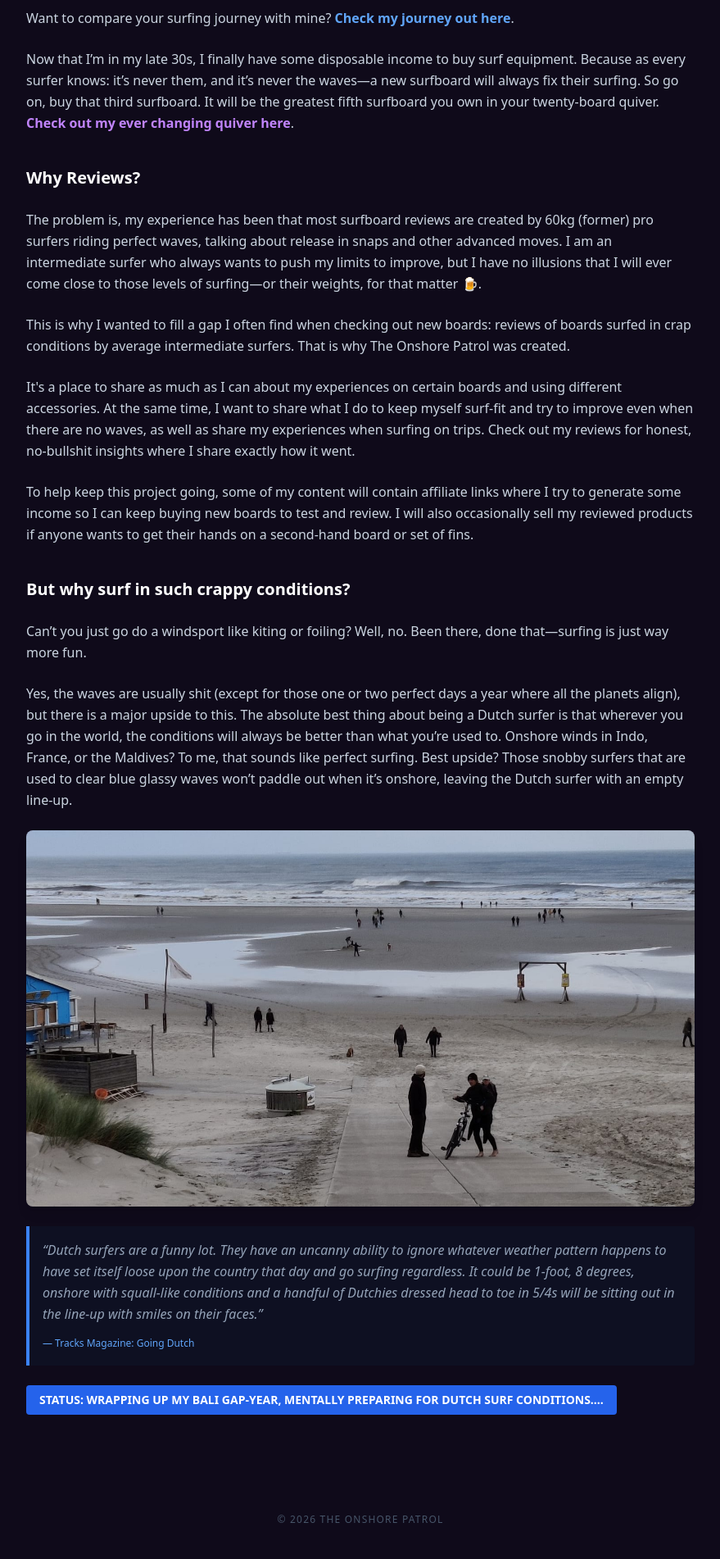
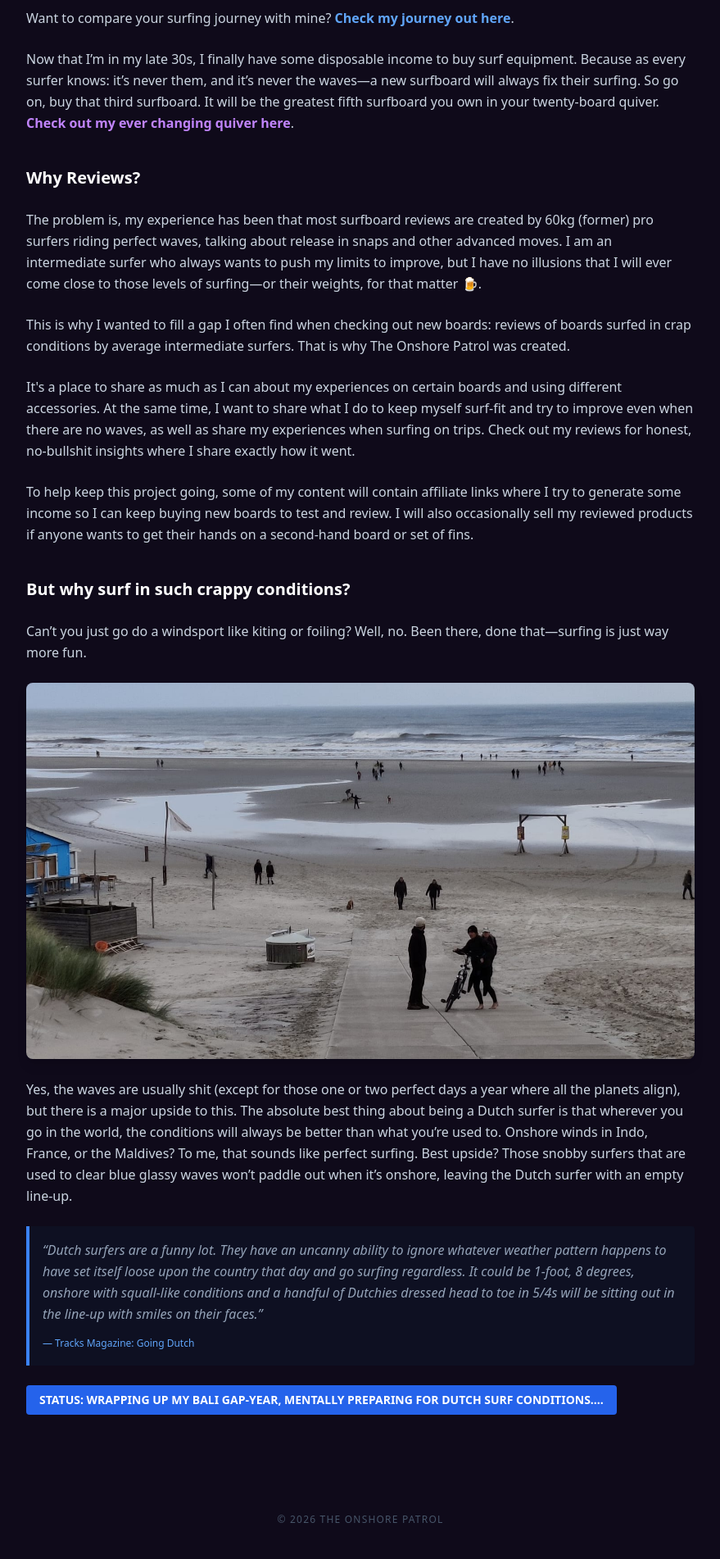
Before and after one commit to MatthijsvdWielen/the-onshore-patrol, a Jekyll site: the page built from index.html, in a window 1280 px wide. Shown: the part 1117-3019 px from the top of the page at 82% size, without its empty margins (200-1079 px from the left). Built offline with Jekyll 4.4.1, drawn with Linux system fonts in a browser that asks for light colours; nearby versions of some CDN libraries.

Commit message:
Moved image up

```diff
--- a/index.html
+++ b/index.html
@@ -54,15 +54,16 @@ title: Intermediate Surf Reviews
         <p>
             Can’t you just go do a windsport like kiting or foiling? Well, no. Been there, done that—surfing is just way more fun.
         </p>
+                <!-- 16:9 second BANNER GOES HERE -->
+    <div class="mb-8 overflow-hidden rounded-lg shadow-lg">
+        <img src="/images/dutch-waves-2.JPG" alt="One of those rare occasions where the waves get good" class="w-full h-auto object-cover aspect-video" />
+    </div>
 
         <p>
             Yes, the waves are usually shit (except for those one or two perfect days a year where all the planets align), but there is a major upside to this. The absolute best thing about being a Dutch surfer is that wherever you go in the world, the conditions will always be better than what you’re used to. Onshore winds in Indo, France, or the Maldives? To me, that sounds like perfect surfing. Best upside? Those snobby surfers that are used to clear blue glassy waves won’t paddle out when it’s onshore, leaving the Dutch surfer with an empty line-up.
         </p>
 
-        <!-- 16:9 second BANNER GOES HERE -->
-    <div class="mb-8 overflow-hidden rounded-lg shadow-lg">
-        <img src="/images/dutch-waves-2.JPG" alt="One of those rare occasions where the waves get good" class="w-full h-auto object-cover aspect-video" />
-    </div>
+
 
         <!-- Tracks Magazine Quote Block -->
         <div class="border-l-4 border-blue-500 bg-slate-900/50 p-4 rounded-r my-6">
```
